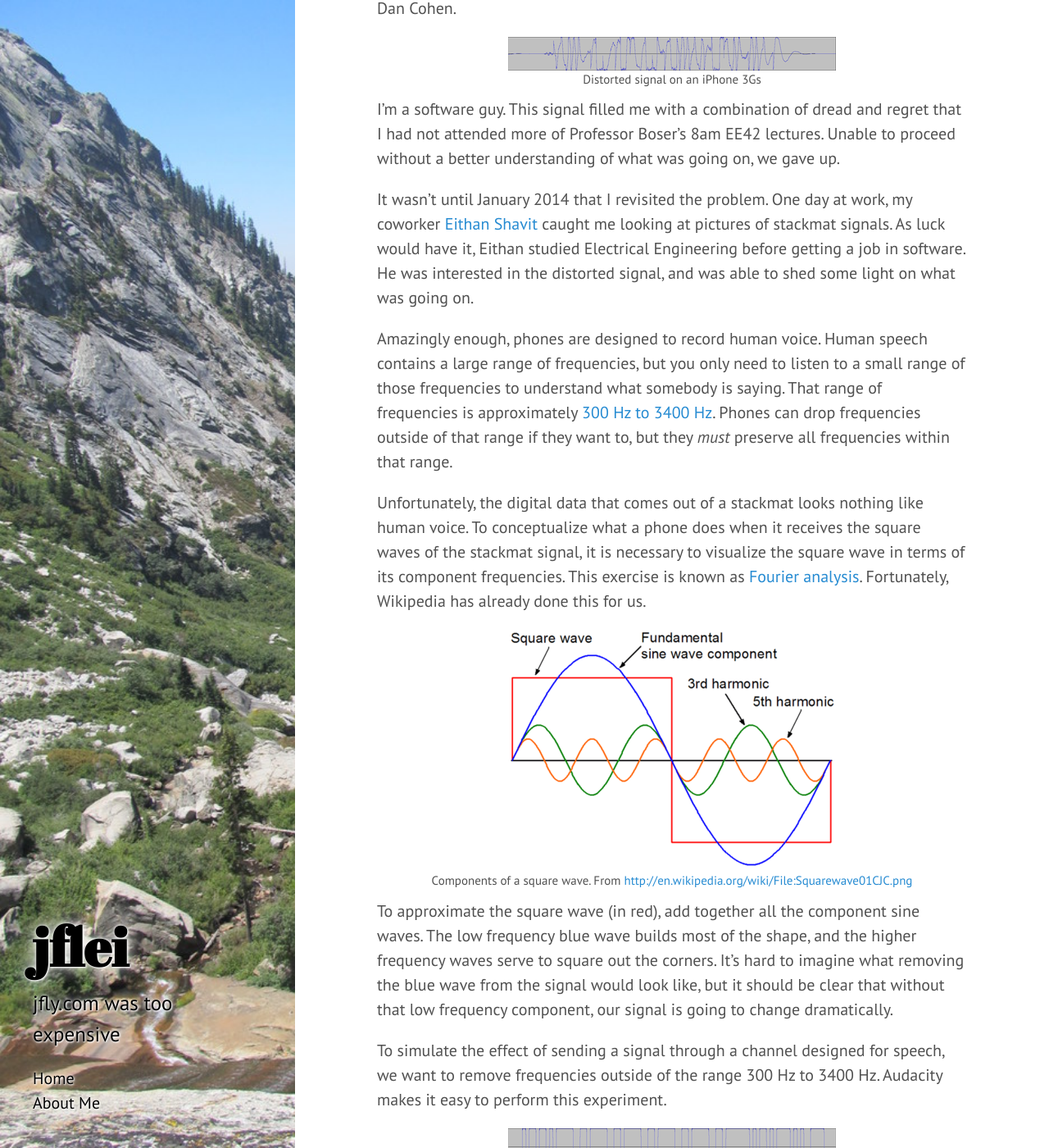
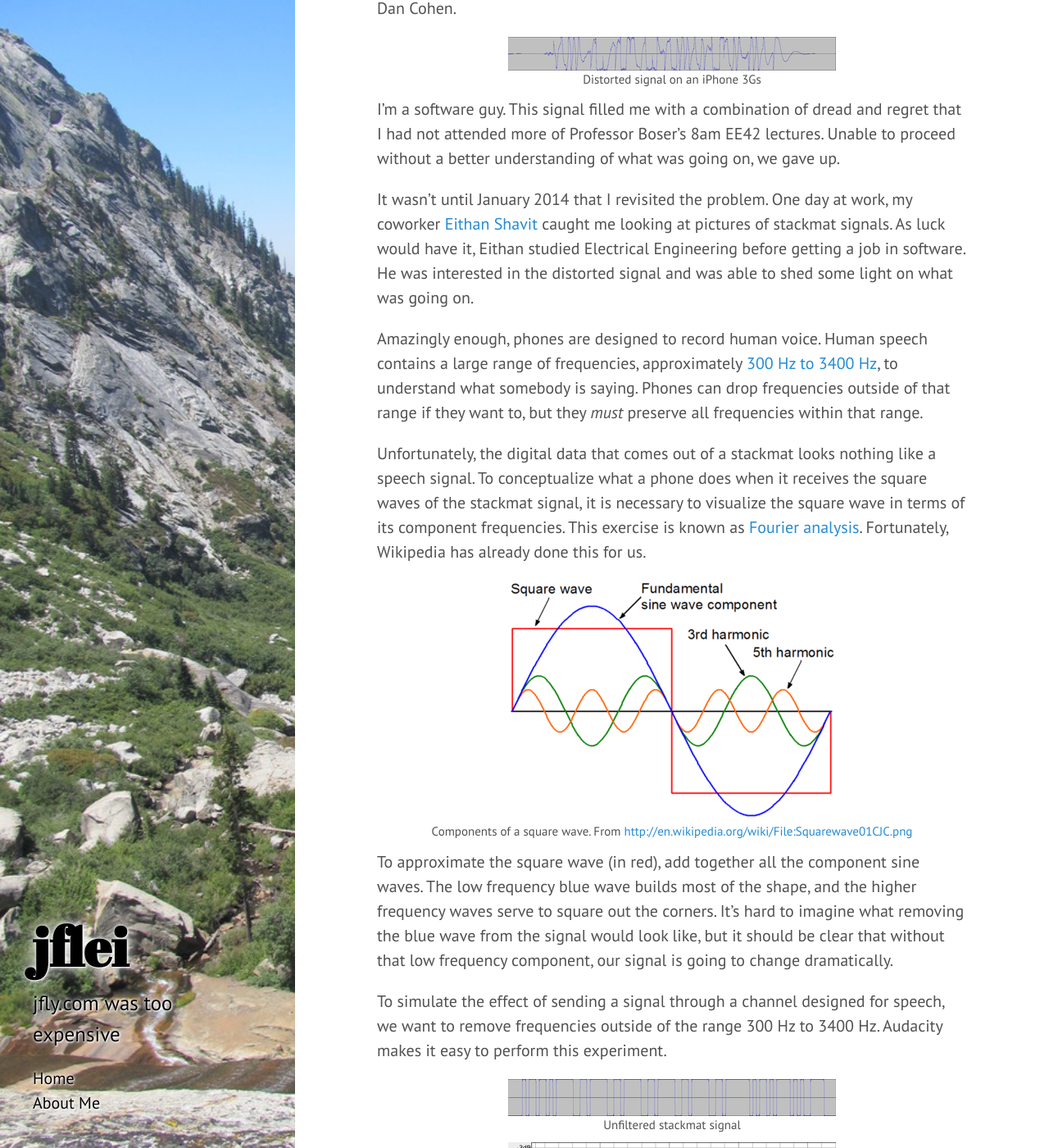
Before and after one commit to jfly/jfly.github.io, a Jekyll site: the page built from _posts/2014-08-21-dialup-stackmat.md, in a window 1280 px wide and 1400 px high, scrolled down 1929 px. Shown: the whole window at 82% size. Built offline with Jekyll 4.4.1, drawn with Linux system fonts in a browser that asks for light colours; some of the changed text lies outside the part shown.

Commit message:
responding to jenny's comments

```diff
--- a/_posts/2014-08-21-dialup-stackmat.md
+++ b/_posts/2014-08-21-dialup-stackmat.md
@@ -78,18 +78,17 @@ It wasn't until January 2014 that I revisited the problem. One day at work, my
 coworker
 [Eithan Shavit](http://www.eithanshavit.com/) caught me looking at pictures of
 stackmat signals. As luck would have it, Eithan studied Electrical Engineering
-before getting a job in software. He was interested in the distorted signal, and
+before getting a job in software. He was interested in the distorted signal and
 was able to shed some light on what was going on.
 
-Amazingly enough, phones are designed to record human voice. Human speech contains
-a large range of frequencies, but you only need to listen to a small
-range of those frequencies to understand what somebody is saying. That range of
-frequencies is approximately
-[300 Hz to 3400 Hz](http://en.wikipedia.org/wiki/Voice_frequency).
+Amazingly enough, phones are designed to record human voice.
+Human speech contains a large range of frequencies, approximately
+[300 Hz to 3400 Hz](http://en.wikipedia.org/wiki/Voice_frequency),
+to understand what somebody is saying.
 Phones can drop frequencies outside of that range if they want to, but they
 *must* preserve all frequencies within that range.
 
-Unfortunately, the digital data that comes out of a stackmat looks nothing like human voice.
+Unfortunately, the digital data that comes out of a stackmat looks nothing like a speech signal.
 To conceptualize what a phone does when it receives the square waves of the
 stackmat signal, it is necessary to visualize the square wave in terms of its
 component frequencies. This exercise is known as [Fourier
@@ -144,6 +143,11 @@ If the mark and space frequencies you chose are within the range of frequencies
 that phones support, you're golden.
 
 {% include image.html src="dialup-stackmat/fsk.jpg" alt="<a href='http://ironbark.xtelco.com.au/subjects/DC/lectures/7/fig_2010_07_05.jpg'>FSK</a> encoding of a digital signal" %}
+
+In the previous picture, the top signal represents the stackmat signal. The
+"mo" part of a modem would take this signal and produce the wavy bottom signal
+(FSK encoded). We then run the FSK encoded signal into a stackmat, which
+would then recover the original bits by doing frequency analysis in software.
 
 Eithan did some research, and discovered the
 [DS8500 HART Modem](http://www.maximintegrated.com/en/products/interface/current-loop-products-4-20ma/DS8500.html).
```
Also changed, not shown: other parts of _posts/2014-08-21-dialup-stackmat.md (+5 -5 lines).
